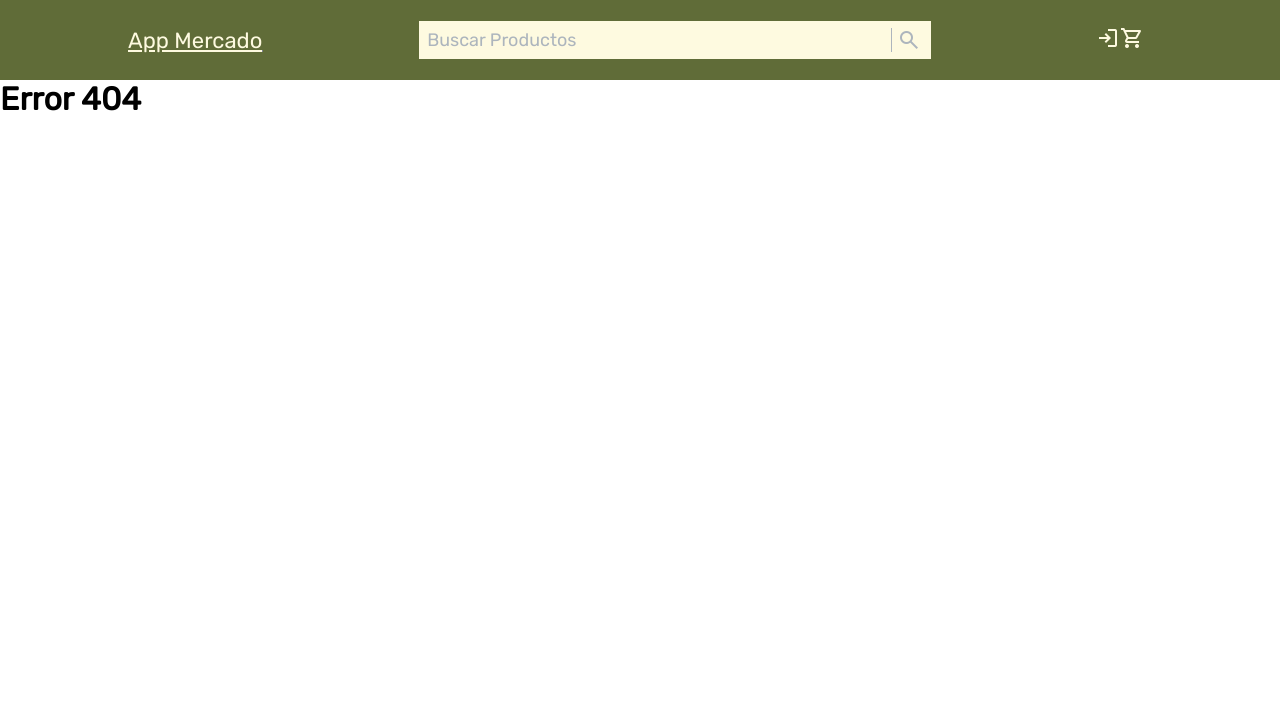
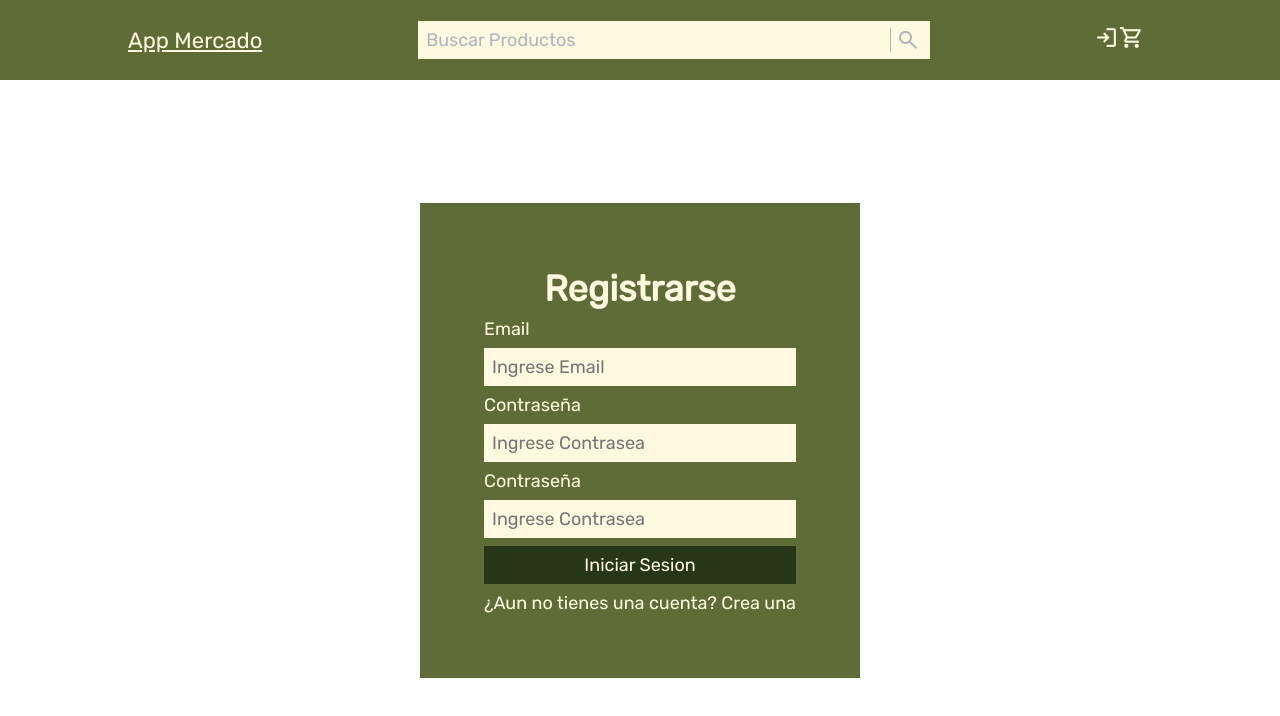
Before and after one commit to taielmatiasdeluca/app-mercado, a React (Create React App) app: page /register in a window 1280 px wide. Before the commit this address had no page. Shown: the top 716 px of the page. Built offline with nearby package versions, Linux system fonts and the light colour scheme.

Commit message:
continua estilos y pantallas principales

```diff
--- a/src/App.js
+++ b/src/App.js
@@ -12,6 +12,9 @@ import { useLocation } from "react-router-dom";
 import Landing from './components/Landing/Landing';
 import NotFound from './components/NotFound/NotFound';
 import Header from './components/Header/Header';
+import Login from './components/Login/Login';
+import Register from './components/Register/Register';
+import Search from './components/Search/Search';
 
 
 function App() {
@@ -23,6 +26,9 @@ function App() {
       <Routes  >
         <Route exact  path="" element={<Landing />} />
         <Route  path="*" element={<NotFound />} />
+        <Route  path="/login" element={<Login logged={userLogged} />} />
+        <Route  path="/register" element={<Register logged={userLogged} />} />
+        <Route  path="/search" element={<Search/>} />
 
       </Routes>
     </BrowserRouter>
--- a/src/components/Header/Header.css
+++ b/src/components/Header/Header.css
@@ -17,11 +17,14 @@ header{
     & .controls{
         padding: 0 .5rem;
         user-select: none;
+        font-size: 25px;
+
 
         & span{
             cursor: pointer;
             color:var(--white);
             text-decoration: none;
+            font-size: inherit;
 
         }
 
@@ -82,10 +85,13 @@ header{
     transition: .5s;
     width:400px;
     position: absolute;
+    font-size: 18px;
     right: 0;
     height:calc(100% - 80px);
 
     flex-direction: row-reverse ;
+
+
     &.collapsed{
         width:0px;
 
--- a/src/components/Header/Header.jsx
+++ b/src/components/Header/Header.jsx
@@ -1,13 +1,20 @@
 import './Header.css';
 import { Link } from 'react-router-dom';
 import { useEffect,useState } from 'react';
+import { useNavigate } from "react-router-dom";
+
 
 function logout(){
     console.log('hola soy logout')
 }
 
 function Header(props) {
+
+    const navigate = useNavigate();
+
     const [cart,openCart] = useState('collapsed');
+
+    const [search,setSearch] = useState('');
 
     const toggleCart = () =>{
         if(cart == 'collapsed'){
@@ -18,6 +25,13 @@ function Header(props) {
         }
     }
 
+    const handleSearch =(e) => {
+        e.preventDefault();
+        navigate('/search/'+search);
+    }
+
+
+
 
     return (
         <>
@@ -27,12 +41,15 @@ function Header(props) {
                     App Mercado
                 </div>
             </Link>
-            <div className="seacher">
-                <input type="text" placeholder='Buscar Productos' />
-                <span className="material-symbols-outlined">
+            <form className="seacher"  onSubmit={handleSearch}>
+
+                <input type="text" placeholder='Buscar Productos' value={search} onChange={e=>{setSearch(e.target.value)}} />
+
+                <span className="material-symbols-outlined" onClick={handleSearch} >
                     search
                 </span>
-            </div>
+
+            </form>
             <div className="controls">
                 {props?.logged && (
                     <span onClick={logout()} className="material-symbols-outlined">
--- /dev/null
+++ b/src/components/Login/Login.css
@@ -0,0 +1,45 @@
+#login{
+    display: flex;
+    height: calc(100vh - 80px);
+    justify-content: center;
+    align-items: center;
+
+    & form{
+        display:grid;
+        gap:.5rem;
+        background-color: var(--light-green);
+        padding:5%;
+        font-size: 18px;
+        border:none;
+        outline: none;
+        color:var(--white);
+
+        & input{
+            all:unset;
+            background-color: var(--white);
+            color:var(--gray);
+            padding:.5rem;
+        }
+
+        & input:focus{
+            border:2px solid var(--green);
+        }
+
+        & h1{
+            text-align: center;
+        }
+
+        & input[type=submit]{
+            background-color: var(--green);
+            color:var(--white);
+            text-align: center;
+            cursor:pointer;
+        }
+
+        & a{
+            text-decoration: none;
+            color:var(--white);
+        }
+
+    }
+}
--- /dev/null
+++ b/src/components/Login/Login.jsx
@@ -0,0 +1,32 @@
+import './Login.css';
+import { Link } from 'react-router-dom';
+
+function Login(props){
+    const handleForm = (e)=>{
+
+
+    }
+    return (
+        <div id="login">
+            <form onSubmit={handleForm()}>
+                <h1>Iniciar Sesion</h1>
+                <label htmlFor="email">Email</label>
+                <input type="text" name='email' placeholder='Ingrese Email'/>
+
+                <label htmlFor="password">Contraseña</label>
+                <input type="text" name='password' placeholder='Ingrese Contraseña'/>
+
+                <input type="submit" value="Iniciar Sesion" />
+
+                <Link to="/register">
+                    ¿Aun no tienes una cuenta? Crea una
+                </Link>
+
+
+
+            </form>
+        </div>
+    );
+}
+
+export default Login;
--- /dev/null
+++ b/src/components/Register/Register.css
@@ -0,0 +1,45 @@
+#register{
+    display: flex;
+    height: calc(100vh - 80px);
+    justify-content: center;
+    align-items: center;
+
+    & form{
+        display:grid;
+        gap:.5rem;
+        background-color: var(--light-green);
+        padding:5%;
+        font-size: 18px;
+        border:none;
+        outline: none;
+        color:var(--white);
+
+        & input{
+            all:unset;
+            background-color: var(--white);
+            color:var(--gray);
+            padding:.5rem;
+        }
+
+        & input:focus{
+            border:2px solid var(--green);
+        }
+
+        & h1{
+            text-align: center;
+        }
+
+        & input[type=submit]{
+            background-color: var(--green);
+            color:var(--white);
+            text-align: center;
+            cursor:pointer;
+        }
+
+        & a{
+            text-decoration: none;
+            color:var(--white);
+        }
+
+    }
+}
--- /dev/null
+++ b/src/components/Register/Register.jsx
@@ -0,0 +1,35 @@
+import './Register.css';
+import { Link } from 'react-router-dom';
+
+function Register(props){
+    const handleForm = (e)=>{
+
+
+    }
+    return (
+        <div id="register">
+            <form onSubmit={handleForm()}>
+                <h1>Registrarse</h1>
+                <label htmlFor="email">Email</label>
+                <input type="text" name='email' placeholder='Ingrese Email'/>
+
+                <label htmlFor="password">Contraseña</label>
+                <input type="text" name='password' placeholder='Ingrese Contrasea'/>
+
+                <label htmlFor="password">Contraseña</label>
+                <input type="text" name='password' placeholder='Ingrese Contrasea'/>
+
+                <input type="submit" value="Iniciar Sesion" />
+
+                <Link to="/register">
+                    ¿Aun no tienes una cuenta? Crea una
+                </Link>
+
+
+
+            </form>
+        </div>
+    );
+}
+
+export default Register;
--- /dev/null
+++ b/src/components/Search/Search.jsx
@@ -0,0 +1,16 @@
+import './Search.css';
+import { Link } from 'react-router-dom';
+
+function Search(props){
+    const handleForm = (e)=>{
+
+
+    }
+    return (
+        <div className="Search">
+            <h1>Hola soy search</h1>
+        </div>
+    );
+}
+
+export default Search;
--- a/src/css/main.css
+++ b/src/css/main.css
@@ -5,3 +5,8 @@
     font-family: normal;
 
 }
+
+body,html,#root{
+    width:100%;
+    min-height: 100vh;
+}
```
Also changed, not shown: src/components/Search/Search.css (added).
